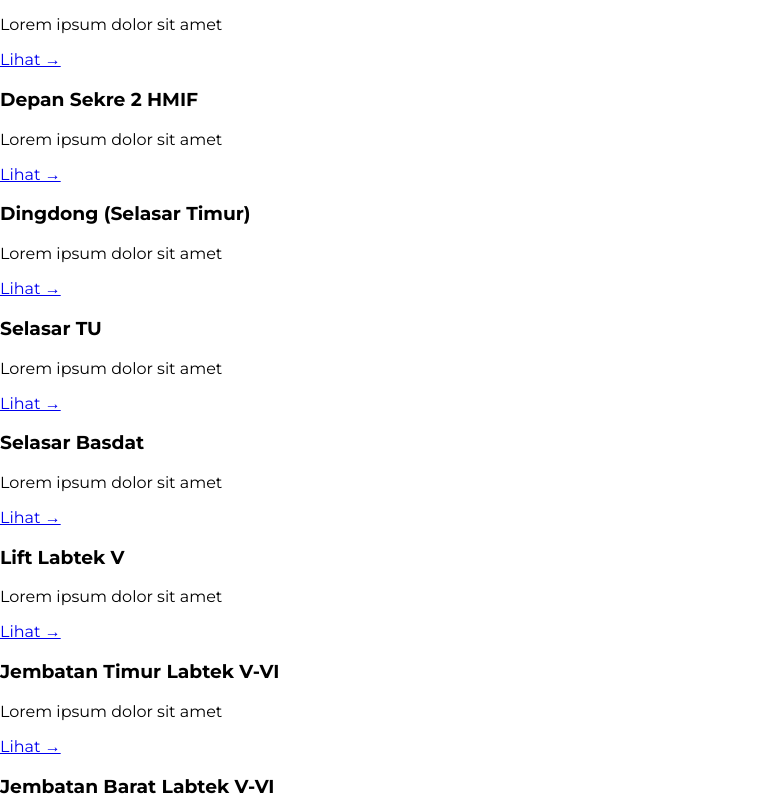
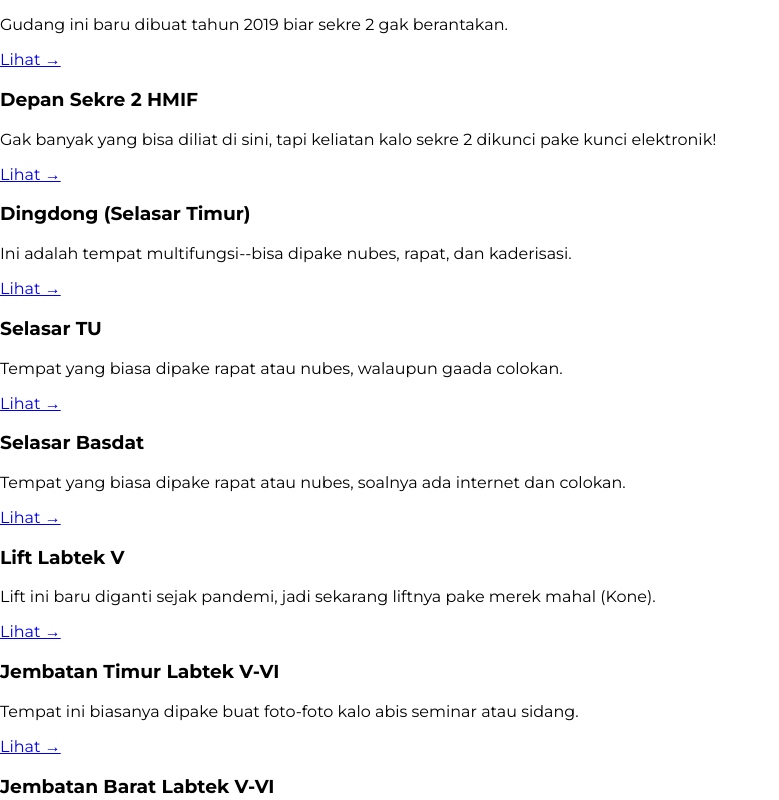
Before and after one commit to hmif-itb/labtek-v, a Next.js app: page / in a window 1280 px wide. Shown: the part 520-1320 px from the top of the page, without its empty margins (0-779 px from the left). Built offline with nearby package versions, Linux system fonts and the light colour scheme.

Commit message:
Add captions 1-11

```diff
--- a/data.js
+++ b/data.js
@@ -10,7 +10,7 @@ module.exports = [
     slug: "depan-sekre-1",
     title: "Depan Sekre 1 HMIF",
     body:
-      "Lorem ipsum dolor sit amet",
+      "Di sini ada kursi+meja yang super PW untuk nubes. Sangat aksesibel karena dekat lift, WC, dan musholla.",
     src: "/360/depansekre1.jpg",
   },
   {
@@ -24,56 +24,56 @@ module.exports = [
     slug: "gudang-sekre-2",
     title: "Gudang Sekre 2 HMIF",
     body:
-      "Lorem ipsum dolor sit amet",
+      "Gudang ini baru dibuat tahun 2019 biar sekre 2 gak berantakan.",
     src: "/360/gudangsekre2.jpg",
   },
   {
     slug: "depan-sekre-2",
     title: "Depan Sekre 2 HMIF",
     body:
-      "Lorem ipsum dolor sit amet",
+      "Gak banyak yang bisa diliat di sini, tapi keliatan kalo sekre 2 dikunci pake kunci elektronik!",
     src: "/360/depansekre2.jpg",
   },
   {
     slug: "dingdong",
     title: "Dingdong (Selasar Timur)",
     body:
-      "Lorem ipsum dolor sit amet",
+      "Ini adalah tempat multifungsi--bisa dipake nubes, rapat, dan kaderisasi.",
     src: "/360/dingdong.jpg",
   },
   {
     slug: "selasar-tu",
     title: "Selasar TU",
     body:
-      "Lorem ipsum dolor sit amet",
+      "Tempat yang biasa dipake rapat atau nubes, walaupun gaada colokan.",
     src: "/360/selasartu.jpg",
   },
   {
     slug: "selasar-basdat",
     title: "Selasar Basdat",
     body:
-      "Lorem ipsum dolor sit amet",
+      "Tempat yang biasa dipake rapat atau nubes, soalnya ada internet dan colokan.",
     src: "/360/selasarbasdat.jpg",
   },
   {
     slug: "lift",
     title: "Lift Labtek V",
     body:
-      "Lorem ipsum dolor sit amet",
+      "Lift ini baru diganti sejak pandemi, jadi sekarang liftnya pake merek mahal (Kone).",
     src: "/360/lift.jpg",
   },
   {
     slug: "jembatan-timur",
     title: "Jembatan Timur Labtek V-VI",
     body:
-      "Lorem ipsum dolor sit amet",
+      "Tempat ini biasanya dipake buat foto-foto kalo abis seminar atau sidang.",
     src: "/360/jembatantimur.jpg",
   },
   {
     slug: "jembatan-barat",
     title: "Jembatan Barat Labtek V-VI",
     body:
-      "Lorem ipsum dolor sit amet",
+      "Tempat ini biasanya dipake buat foto-foto buat organogram atau foto lab.",
     src: "/360/jembatanbarat.jpg",
   },
   {
```
